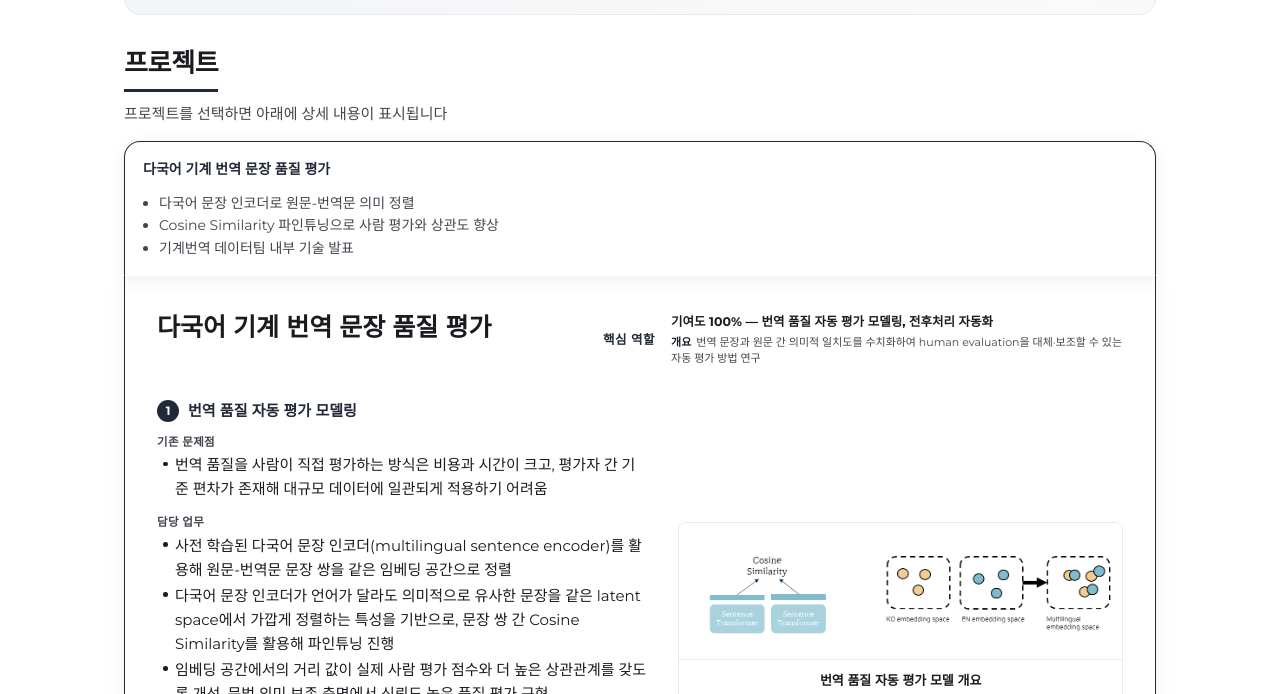
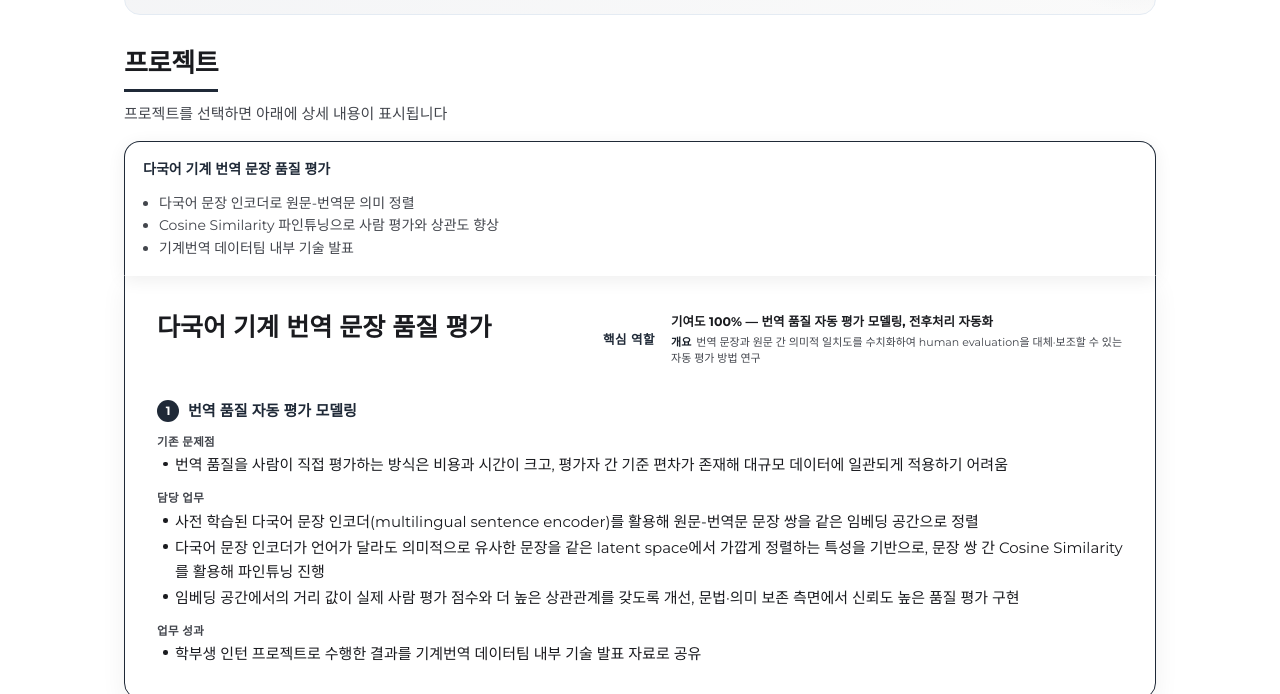
Before and after one commit to joannekim0420/joannekim0420.github.io, a plain HTML site: page career/ncsoft/index.html in a window 1280 px wide. Shown: the part 258-952 px from the top of the page. Drawn offline with Linux system fonts and the light colour scheme.

Commit message:
Align NC Soft project UI with UNIST single-column layout
Co-Authored-By: Claude Opus 4.8 (1M context) <noreply@anthropic.com>

```diff
--- a/career/ncsoft/index.html
+++ b/career/ncsoft/index.html
@@ -90,7 +90,6 @@
 
         <div class="phase">
           <div class="phase-title"><span class="pnum">1</span><span class="ko-only">번역 품질 자동 평가 모델링</span><span class="en-only">Automatic Quality-Evaluation Modeling</span></div>
-          <div class="project-row">
           <div class="project-text">
             <div class="blabel"><span class="ko-only">기존 문제점</span><span class="en-only">Problem</span></div>
             <ul class="ko-only">
@@ -118,13 +117,6 @@
               <li>Results from this undergraduate-intern project were shared as an internal technical presentation within the MT data team</li>
             </ul>
           </div>
-            <div class="project-images">
-              <figure class="project-figure">
-                <img src="../../assets/img/ext/nc_quality.png" alt="Automatic translation-quality evaluation">
-                <figcaption><span class="ko-only">번역 품질 자동 평가 모델 개요</span><span class="en-only">Automatic translation-quality evaluation overview</span></figcaption>
-              </figure>
-            </div>
-          </div>
         </div>
       </div>
     </div>
```
Lines whose indentation alone changed are shown as unchanged.
